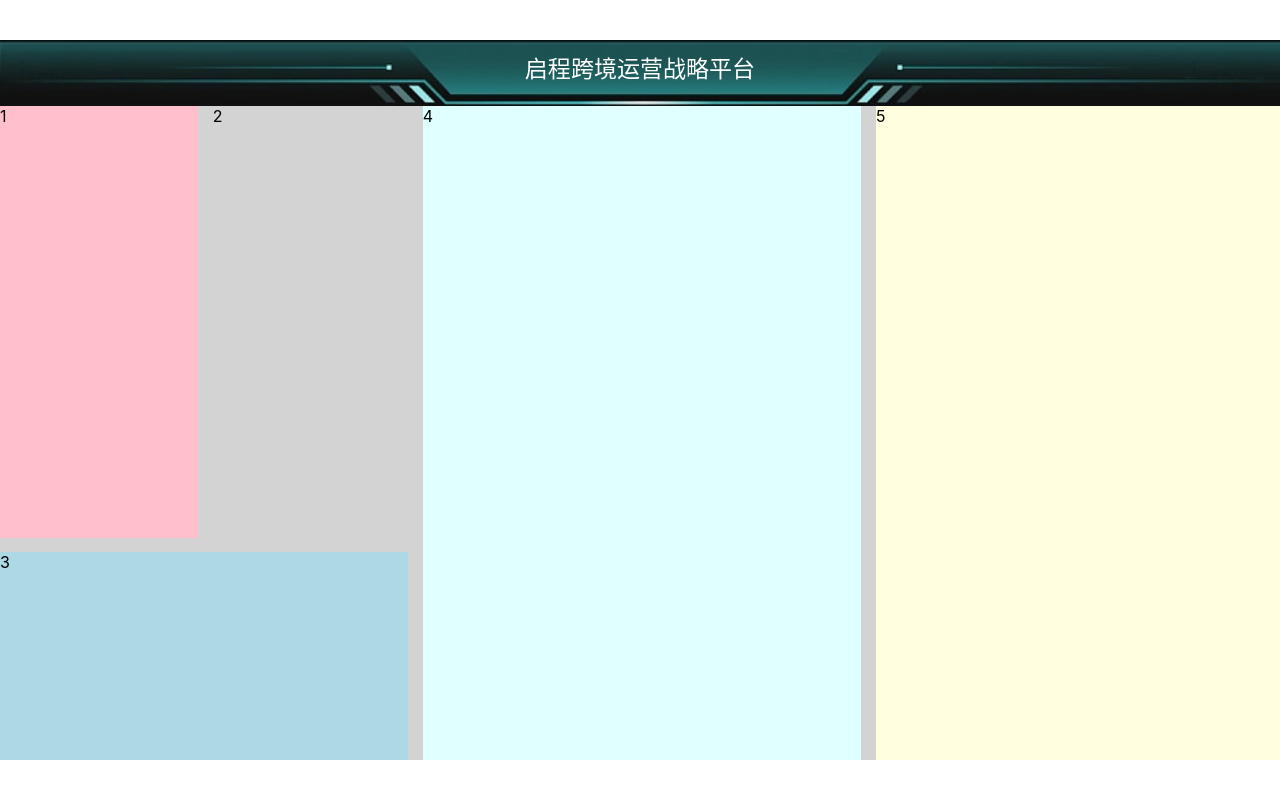
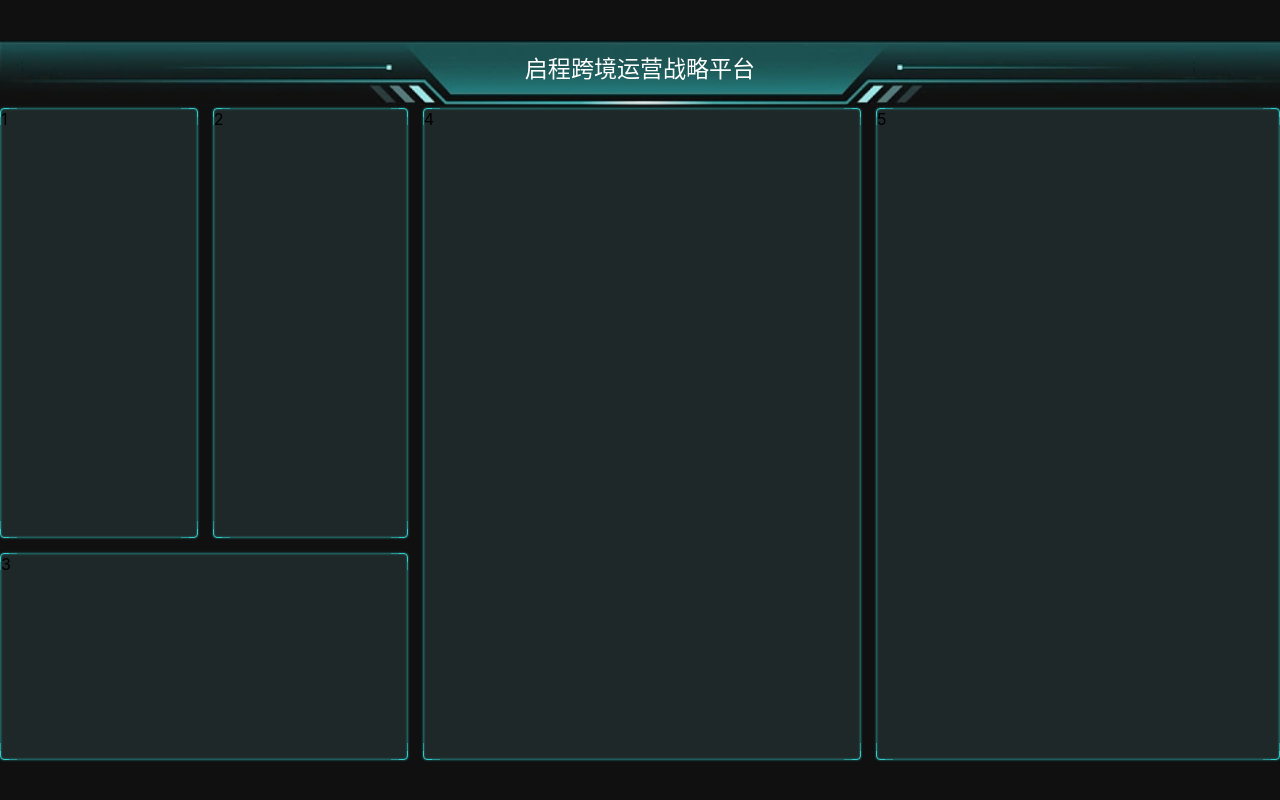
Before and after one commit to ReeseKenn/big-screen-react, a React (Vite) app: page /#/ in a window 1280 px wide. Built offline with nearby package versions, Linux system fonts and the light colour scheme.

Commit message:
add main section background

```diff
--- a/src/pages/home.scss
+++ b/src/pages/home.scss
@@ -2,6 +2,7 @@
 // color :#35fff4;
 
 .home {
+  background: #101010;
   flex: 1;
   display: flex;
   flex-direction: column;
@@ -18,6 +19,7 @@
   }
 
   main {
+    padding-top: px(5);
     flex: 1;
     display: grid;
     grid-template:
@@ -26,29 +28,50 @@
     grid-column-gap: px(28);
     grid-row-gap: px(28);
 
+    > section {
+      border: 1px solid #33cccc;
+      border-radius: 4px;
+      position: relative;
+      box-shadow: 0 0 2px 0 #299696, inset 0 0 2px 0 #299696;
+      background: rgba(68, 97, 96, 0.3);
+
+      &::before {
+        content: '';
+        position: absolute;
+        left: 0;
+        right: 0;
+        bottom: 0;
+        top: 0;
+        border-radius: 4px;
+        box-shadow: 17px 0 0 -16px #1f5d5d,
+        -17px 0 0 -16px #1f5d5d,
+        0 17px 0 -16px #1f5d5d,
+        0 -17px 0 -16px #1f5d5d,
+        9px 0 0 -8px #299696,
+        -9px 0 0 -8px #299696,
+        0 9px 0 -8px #299696,
+        0 -9px 0 -8px #299696,;
+      }
+    }
+
     > .section1 {
       grid-area: box1;
-      background: pink;
     }
 
     > .section2 {
       grid-area: box2;
-      background: lightgray;
     }
 
     > .section3 {
       grid-area: box3;
-      background: lightblue;
     }
 
     > .section4 {
       grid-area: box4;
-      background: lightcyan;
     }
 
     > .section5 {
       grid-area: box5;
-      background: lightyellow;
     }
   }
 }
--- a/src/shared/style.scss
+++ b/src/shared/style.scss
@@ -32,11 +32,11 @@ code {
 body {
   font-family: $font-hei;
   font-size: 16px;
+  background: #101010;
 }
 
 #root {
   margin: 0 auto;
-  background: lightgrey;
   display: flex;
   flex-direction: column;
 }
```
